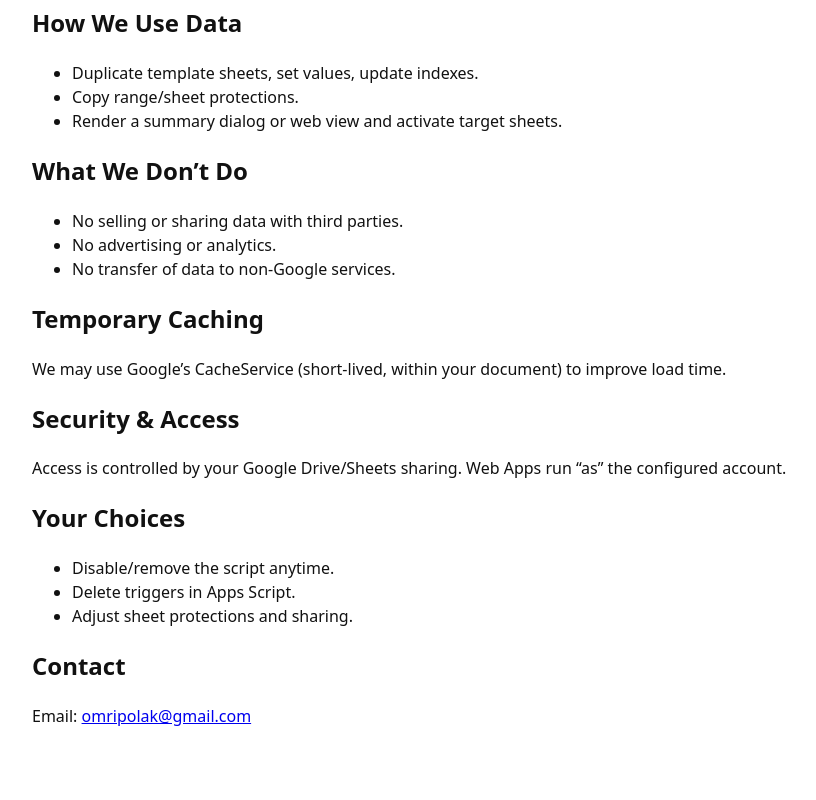
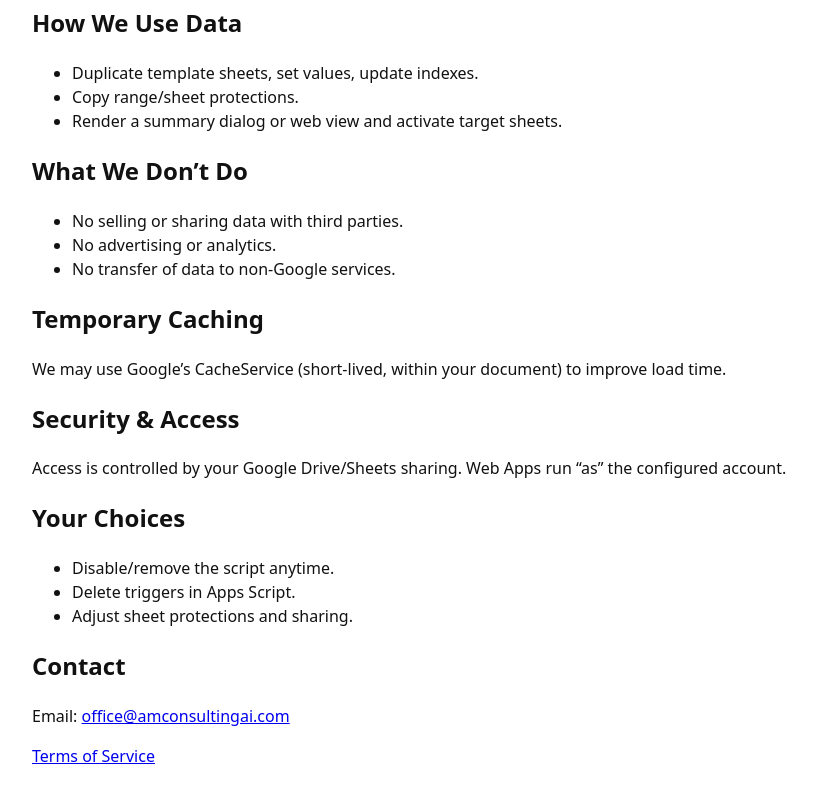
Before and after one commit to am-consultingai/construction-supervision, a plain HTML site: page index.html in a window 1280 px wide. Shown: the part 372-1172 px from the top of the page, without its empty margins (0-816 px from the left). Before the commit the page ends 1132 px from the top, so only its background shows below. Drawn offline with Linux system fonts and the light colour scheme.

Commit message:
Update index.html

```diff
--- a/index.html
+++ b/index.html
@@ -56,7 +56,9 @@
     </ul>
 
     <h2>Contact</h2>
-    <p>Email: <a href="mailto:omripolak@gmail.com">omripolak@gmail.com</a></p>
+    <p>Email: <a href="mailto:office@amconsultingai.com">office@amconsultingai.com</a></p>
+
+    <p><a href="./tos.html">Terms of Service</a></p>
   </main>
 </body>
 </html>
```
